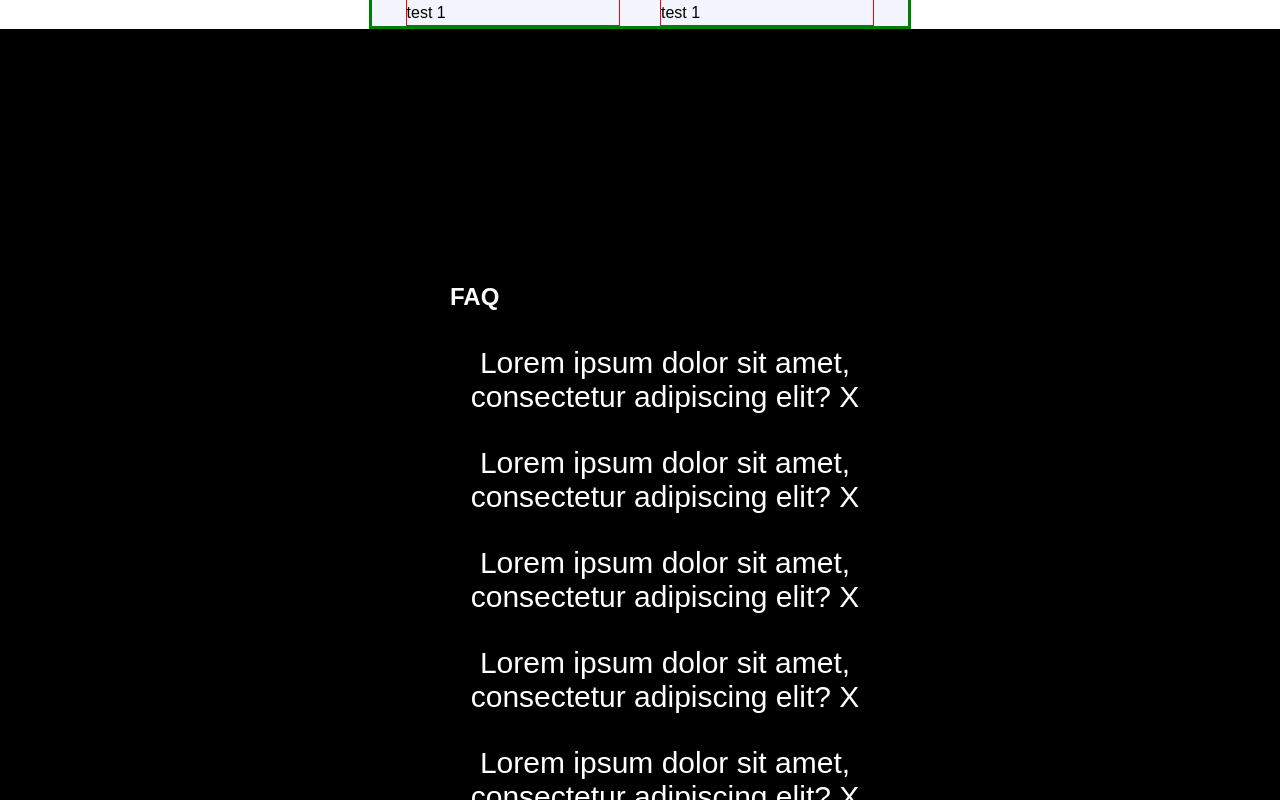
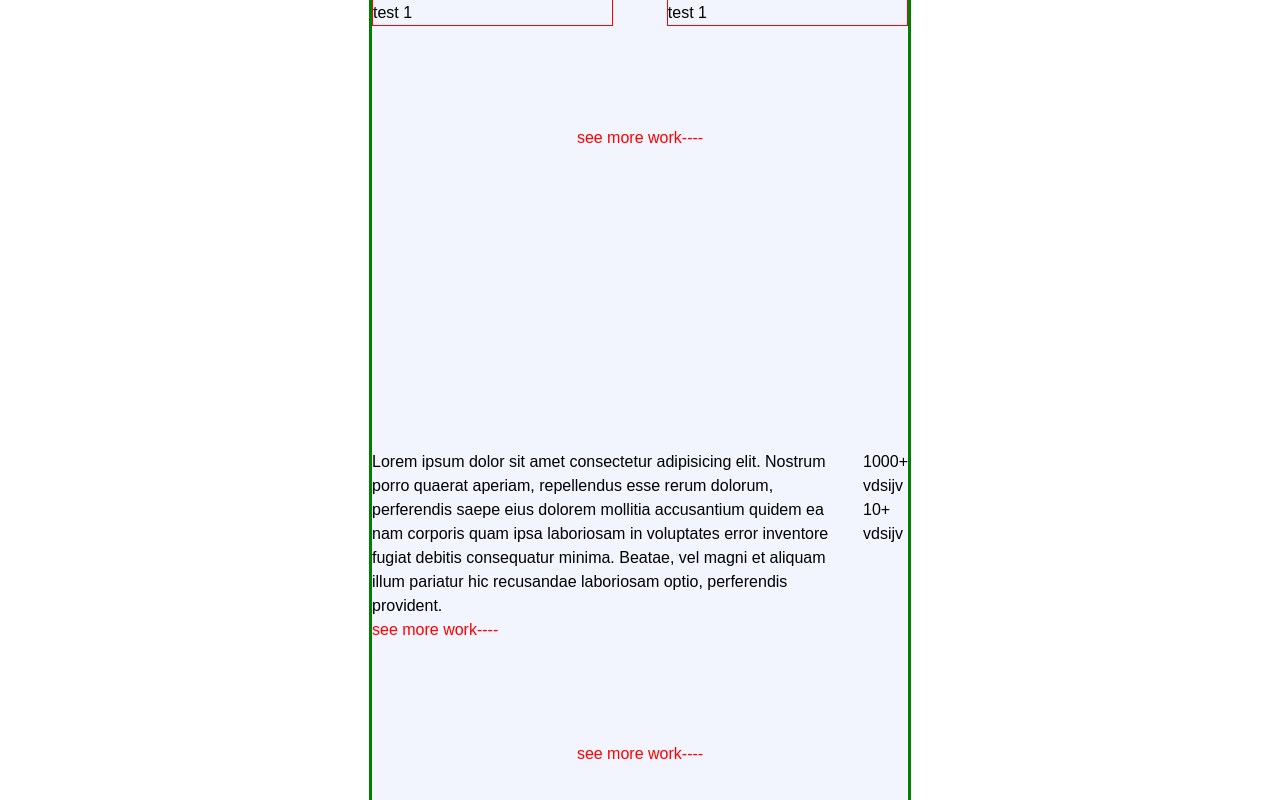
Before and after one commit to ivanbkovacevic/contura-desing-website2, a Next.js app: page / in a window 1280 px wide. Shown: the part 4520-5320 px from the top of the page. Built offline with nearby package versions, Linux system fonts and the light colour scheme.

Commit message:
Company numbers

```diff
--- /dev/null
+++ b/components/Home/CompanyNumbers/CompanyNumbers.module.scss
@@ -0,0 +1,19 @@
+@import '../../../styles/variables';
+
+.wrapper {
+    display: flex;
+    justify-content: flex-start;
+    gap: 3rem;
+    padding-top: 20rem;
+
+    .description {
+
+        p {
+            max-width: 51rem;
+        }
+    }
+
+    .numbersWrapper {
+
+    }
+}
--- /dev/null
+++ b/components/Home/CompanyNumbers/CompanyNumbers.tsx
@@ -0,0 +1,25 @@
+import React from 'react'
+import style from './CompanyNumbers.module.scss';
+import LinkButton from '../../Reusable/LinkButton/LinkButton';
+
+
+const CompanyNumbers = () => {
+  return (
+    <div className={style.wrapper}>
+        <div className={style.description}>
+            <p>Lorem ipsum dolor sit amet consectetur adipisicing elit. Nostrum porro quaerat aperiam, repellendus esse rerum dolorum, perferendis saepe eius dolorem mollitia accusantium quidem ea nam corporis quam ipsa laboriosam in voluptates error inventore fugiat debitis consequatur minima. Beatae, vel magni et aliquam illum pariatur hic recusandae laboriosam optio, perferendis provident.</p>
+            <div className={style.linkBtn}>
+              <LinkButton title="see more work" link="/work" />
+            </div>
+        </div>
+        <div className={style.numbersWrapper}>
+            <p>1000+</p>
+            <p>vdsijv</p>
+            <p>10+</p>
+            <p>vdsijv</p>
+        </div>
+    </div>
+  )
+}
+
+export default CompanyNumbers
--- a/components/Home/Home.tsx
+++ b/components/Home/Home.tsx
@@ -4,6 +4,7 @@ import DesignStrategySection from './DesignStrategySection/DesignStrategySection
 import Clients from '../Reusable/Clients/Clients';
 import LinkButton from '../Reusable/LinkButton/LinkButton';
 import WorkSection from './WorkSection/WorkSection';
+import CompanyNumbers from './CompanyNumbers/companyNumbers';
 import style from './Home.module.scss'
 
 interface HomeProps {
@@ -20,6 +21,13 @@ const Home = ({some}:HomeProps) => {
           <LinkButton title="see more work" link="/work" />
         </div>
         <WorkSection />
+        <div className={style.linkBtn}>
+          <LinkButton title="see more work" link="/work" />
+        </div>
+        <CompanyNumbers />
+        <div className={style.linkBtn}>
+          <LinkButton title="see more work" link="/work" />
+        </div>
     </div>
   );
 };
--- a/components/Home/WorkSection/WorkSection.module.scss
+++ b/components/Home/WorkSection/WorkSection.module.scss
@@ -2,7 +2,7 @@
 
 .wrapper {
     display: flex;
-    justify-content: center;
+    justify-content: space-between;
     flex-wrap: wrap;
     gap: 4rem;
 }
--- a/components/Home/WorkSection/WorkSection.tsx
+++ b/components/Home/WorkSection/WorkSection.tsx
@@ -1,6 +1,6 @@
 import React from 'react';
-import { WORK_LIST } from '../../Reusable/WorkSection/constant';
-import WorkSingle from '../../Reusable/WorkSection/WorkSingle';
+import { WORK_LIST } from '../../Reusable/WorkSingle/constant';
+import WorkSingle from '../../Reusable/WorkSingle/WorkSingle';
 import style from './WorkSection.module.scss'
 
 const WorkSection:React.FC = ({}) => {
--- a/components/Reusable/WorkSection/WorkSingle.module.scss
+++ b/components/Reusable/WorkSingle/WorkSingle.module.scss
@@ -1,7 +1,7 @@
 @import '../../../styles/variables';
 
 .wrapper {
-    width: 40%;
+    min-width: 45%;
     border: 1px solid red;
     .wrapperImgAndDescription {
         border: 1px solid green;
```
Also changed, not shown: components/Reusable/WorkSingle/WorkSingle.tsx (renamed from components/Reusable/WorkSection/WorkSingle.tsx), components/Reusable/WorkSingle/constant.ts (renamed from components/Reusable/WorkSection/constant.ts).
